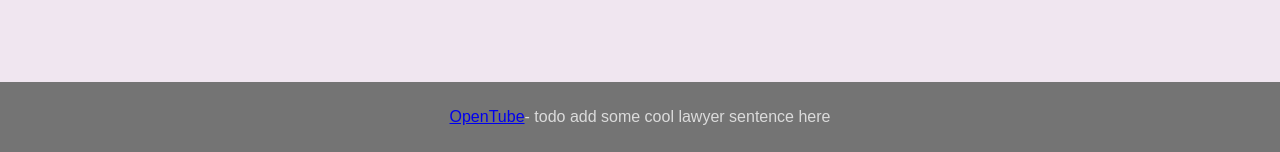
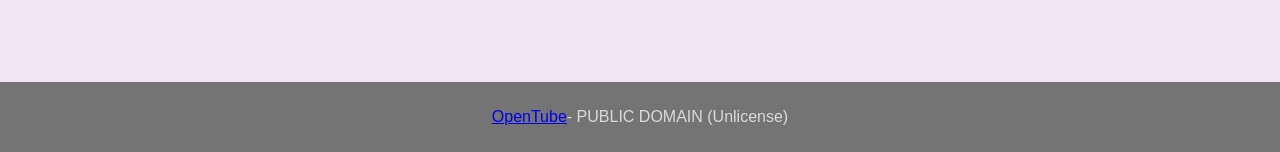
Before and after one commit to OpenTube/OpenTube, a PHP site: page /edit.php in a window 1280 px wide. Shown: the part 648-800 px from the top of the page. Run offline with PHP 8.4, Linux system fonts and the light colour scheme.

Commit message:
Add license

```diff
--- a/download.php
+++ b/download.php
@@ -77,7 +77,7 @@
     <div>
         <script src="js/main.js"></script>
         <footer>
-            <a href="https://github.com/OpenTube/OpenTube">OpenTube</a> - todo add some cool lawyer sentence here
+            <a href="https://github.com/OpenTube/OpenTube">OpenTube</a> - PUBLIC DOMAIN (Unlicense)
         </footer>
     </div>
 </body>
--- a/edit.php
+++ b/edit.php
@@ -43,7 +43,7 @@
     <div>
         <script src="js/main.js"></script>
         <footer>
-            <a href="https://github.com/OpenTube/OpenTube">OpenTube</a> - todo add some cool lawyer sentence here
+            <a href="https://github.com/OpenTube/OpenTube">OpenTube</a> - PUBLIC DOMAIN (Unlicense)
         </footer>
     </div>
 </body>
--- a/index.php
+++ b/index.php
@@ -108,7 +108,7 @@
     <div>
         <script src="js/main.js"></script>
         <footer>
-            <a href="https://github.com/OpenTube/OpenTube">OpenTube</a> - todo add some cool lawyer sentence here
+            <a href="https://github.com/OpenTube/OpenTube">OpenTube</a> - PUBLIC DOMAIN (Unlicense)
         </footer>
     </div>
 </body>
--- a/video.php
+++ b/video.php
@@ -49,7 +49,7 @@
     <div>
         <script src="js/main.js"></script>
         <footer>
-            <a href="https://github.com/OpenTube/OpenTube">OpenTube</a> - todo add some cool lawyer sentence here
+            <a href="https://github.com/OpenTube/OpenTube">OpenTube</a> - PUBLIC DOMAIN (Unlicense)
         </footer>
     </div>
 </body>
```
Also changed, not shown: README.md, img/OpenTube.png (added), 1 other file.
